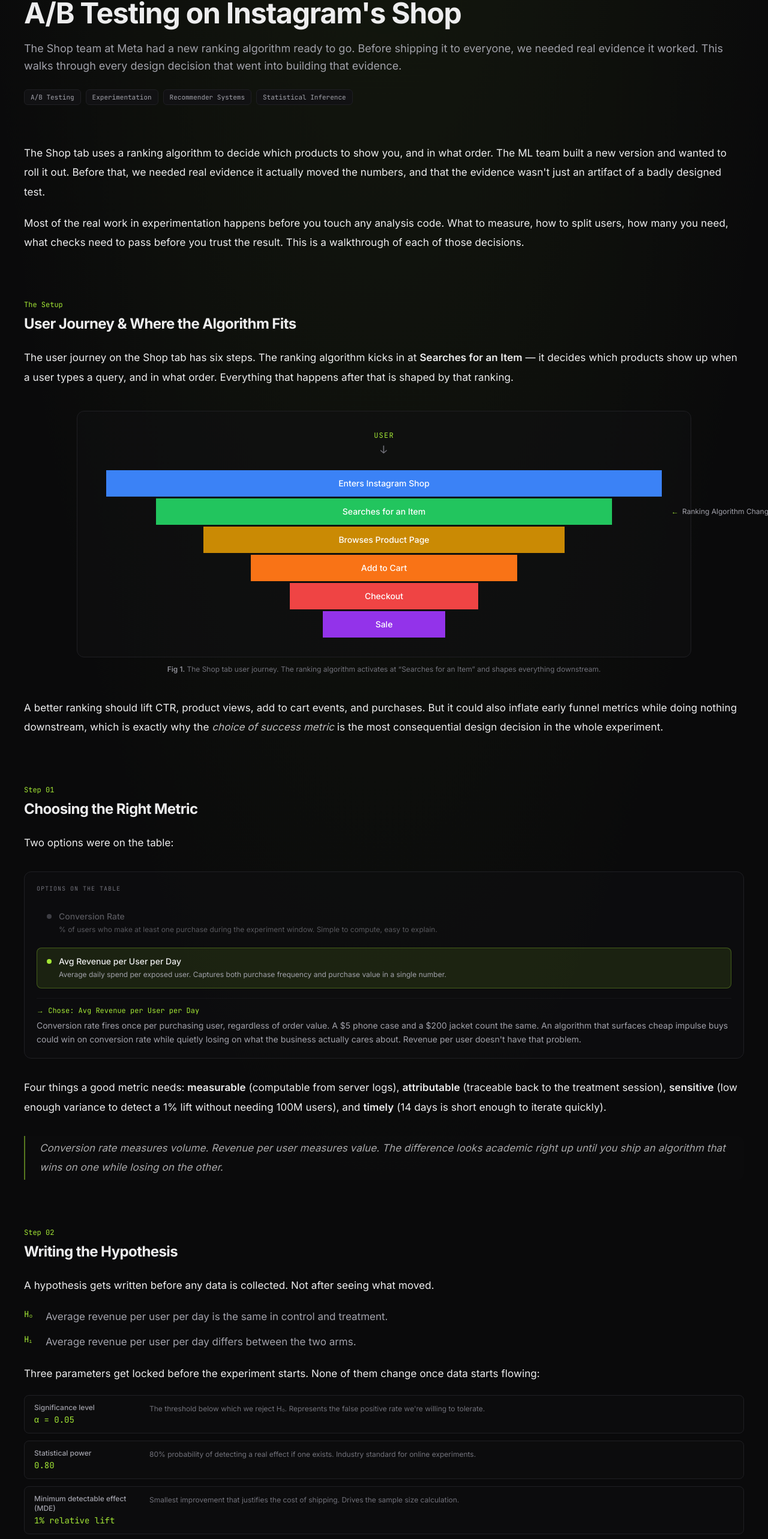
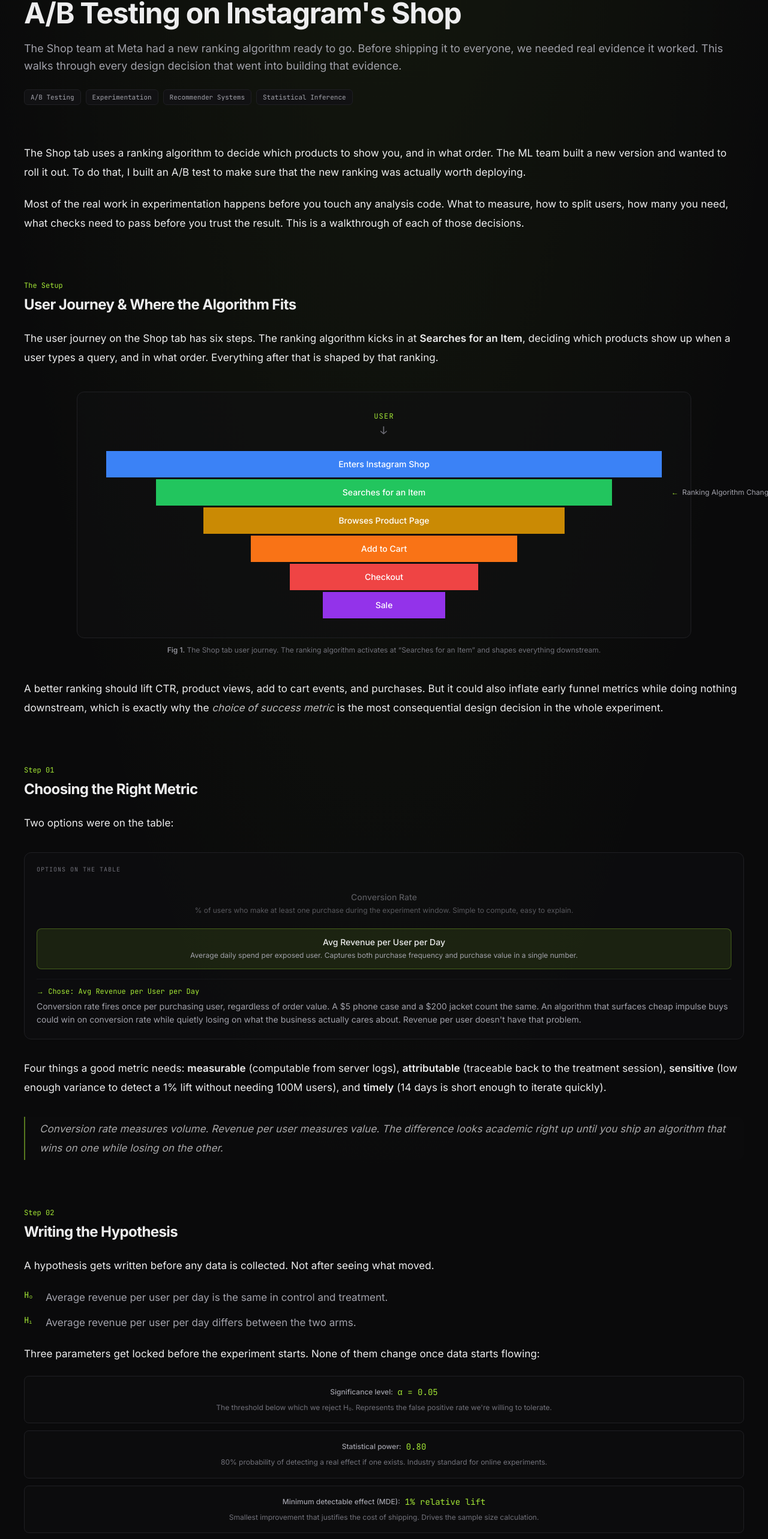
Before and after one commit to alexxvives/alexxvives.github.io, a Next.js app: page /projects/ab-test-instagram-shop in a window 1280 px wide. Shown: the part 226-2792 px from the top of the page at 60% size. Built offline with nearby package versions, Linux system fonts and the light colour scheme.

Commit message:
style: center OptionBox/cards/CI, remove em-dashes, simplify canary+run text, update opening P

```diff
--- a/src/app/projects/ab-test-instagram-shop/page.tsx
+++ b/src/app/projects/ab-test-instagram-shop/page.tsx
@@ -110,23 +110,16 @@
           return (
             <div
               key={label}
-              className={`flex items-start gap-3 px-4 py-3 rounded-lg transition-colors ${
+              className={`flex flex-col items-center text-center px-4 py-3 rounded-lg transition-colors ${
                 chosen
                   ? "bg-accent/10 border border-accent/30"
                   : "opacity-50 border border-transparent"
               }`}
             >
-              <div
-                className={`w-2 h-2 rounded-full mt-1.5 shrink-0 ${
-                  chosen ? "bg-accent" : "bg-ink-subtle"
-                }`}
-              />
-              <div>
-                <p className={`text-sm font-medium ${chosen ? "text-ink" : "text-ink-muted"}`}>
-                  {label}
-                </p>
-                <p className="text-xs text-ink-muted mt-0.5 leading-relaxed">{desc}</p>
-              </div>
+              <p className={`text-sm font-medium ${chosen ? "text-ink" : "text-ink-muted"}`}>
+                {label}
+              </p>
+              <p className="text-xs text-ink-muted mt-0.5 leading-relaxed">{desc}</p>
             </div>
           );
         })}
@@ -159,10 +152,10 @@
           </div>
         ))}
       </div>
-      <div className="mt-5 pt-4 border-t border-border/50 flex items-baseline gap-3">
+      <div className="mt-5 pt-4 border-t border-border/50 flex flex-col items-center text-center gap-1">
         <span className="font-mono text-xl font-bold text-accent">[+3.4%, +5.4%]</span>
         <span className="text-xs text-ink-subtle">
-          95% confidence interval — entirely above the 1% MDE
+          95% confidence interval, entirely above the 1% MDE
         </span>
       </div>
     </div>
@@ -314,8 +307,8 @@
       </div>
       <figcaption className="text-center text-xs text-ink-subtle mt-3">
         <span className="text-ink-muted font-medium">Fig 2.</span> Treatment (orange)
-        consistently outperforms control (blue) across the 14-day window with no late decay
-        — confirming the effect is genuine, not novelty-driven.
+        consistently outperforms control (blue) across the 14-day window with no late decay,
+        confirming the effect is genuine, not novelty-driven.
       </figcaption>
     </figure>
   );
@@ -429,7 +422,7 @@
       <figcaption className="mt-3 text-xs text-ink-subtle text-center">
         <span className="text-ink-muted font-medium">Fig 3.</span> Five possible experiment
         outcomes plotted by where the 95% CI falls relative to the ±1% MDE thresholds. Scenario
-        2 (green) — CI entirely above +1% — is a clean launch signal. Our result landed here.
+        2 (green), CI entirely above +1%, is a clean launch signal. Our result landed here.
       </figcaption>
     </figure>
   );
@@ -517,9 +510,8 @@
         <Prose>
           <P>
             The Shop tab uses a ranking algorithm to decide which products to show you, and in what
-            order. The ML team built a new version and wanted to roll it out. Before that, we needed
-            real evidence it actually moved the numbers, and that the evidence wasn&apos;t just an
-            artifact of a badly designed test.
+            order. The ML team built a new version and wanted to roll it out. To do that, I built
+            an A/B test to make sure that the new ranking was actually worth deploying.
           </P>
           <P>
             Most of the real work in experimentation happens before you touch any analysis code.
@@ -535,8 +527,8 @@
           </SH>
           <P>
             The user journey on the Shop tab has six steps. The ranking algorithm kicks in at{" "}
-            <B>Searches for an Item</B> — it decides which products show up when a user types a
-            query, and in what order. Everything that happens after that is shaped by that ranking.
+            <B>Searches for an Item</B>, deciding which products show up when a user types a query,
+            and in what order. Everything after that is shaped by that ranking.
           </P>
         </Prose>
 
@@ -632,11 +624,11 @@
             ].map(({ label, val, desc }) => (
               <div
                 key={label}
-                className="flex gap-4 rounded-lg bg-bg-elev/30 border border-border px-4 py-3"
+                className="flex flex-col items-center text-center rounded-lg bg-bg-elev/30 border border-border px-4 py-4 gap-1.5"
               >
-                <div className="shrink-0 w-36 sm:w-44">
-                  <p className="text-xs text-ink-muted font-medium">{label}</p>
-                  <p className="font-mono text-sm text-accent mt-0.5">{val}</p>
+                <div className="flex items-center gap-2">
+                  <span className="text-xs text-ink-muted font-medium">{label}:</span>
+                  <span className="font-mono text-sm text-accent">{val}</span>
                 </div>
                 <p className="text-xs text-ink-subtle leading-relaxed">{desc}</p>
               </div>
@@ -696,14 +688,11 @@
           <SH3>Canary Rollout</SH3>
           <P>
             Before the main experiment, a <B>1/99 canary</B> deploys the new algorithm to 1% of
-            traffic while 99% stays on control. The only thing checked during the canary is
-            guardrails: crash rate, p95 latency, ads revenue per user, and hide and report rate. If
-            any guardrail breaches, the canary stops. If all clear, the canary data is discarded
-            and the 50/50 experiment starts fresh.
-          </P>
-          <P>
-            Discarding the 1% matters. Mixing canary and experiment data breaks the clean pre/post
-            boundary the analysis depends on.
+            traffic while 99% stays on control. The only guardrails monitored are crash rate,
+            p95 latency, and hide and report rate. If any breach, the canary stops. If all clear,
+            the canary data is{" "}
+            <span className="text-red-400 font-medium">discarded</span> and the 50/50 experiment
+            runs on that same 99%.
           </P>
         </Prose>
 
@@ -722,9 +711,8 @@
                   d: (
                     <>
                       Every impression, click, add to cart, and purchase gets logged with{" "}
-                      <C>user_id</C>, arm assignment, and a timestamp. If event loss differs
-                      between arms it biases the revenue-per-user denominator, so logging
-                      correctness is verified in the validity checks before results are read.
+                      <C>user_id</C>, arm assignment, and a timestamp. Logging completeness is
+                      verified in the validity checks before results are read.
                     </>
                   ),
                 },
```
